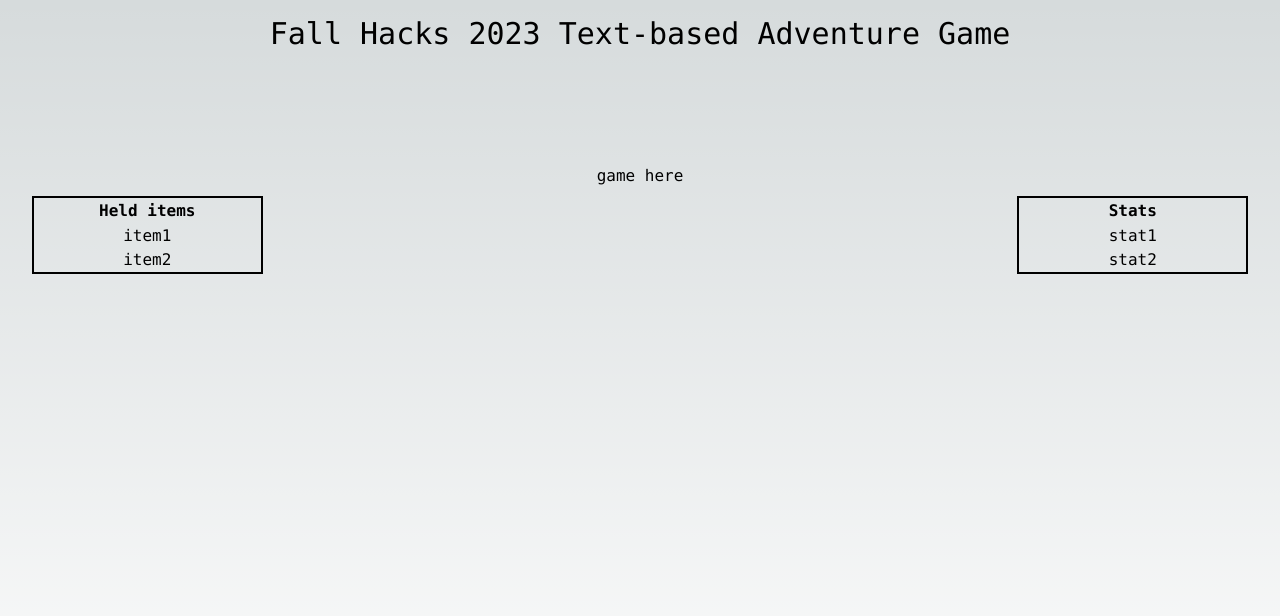
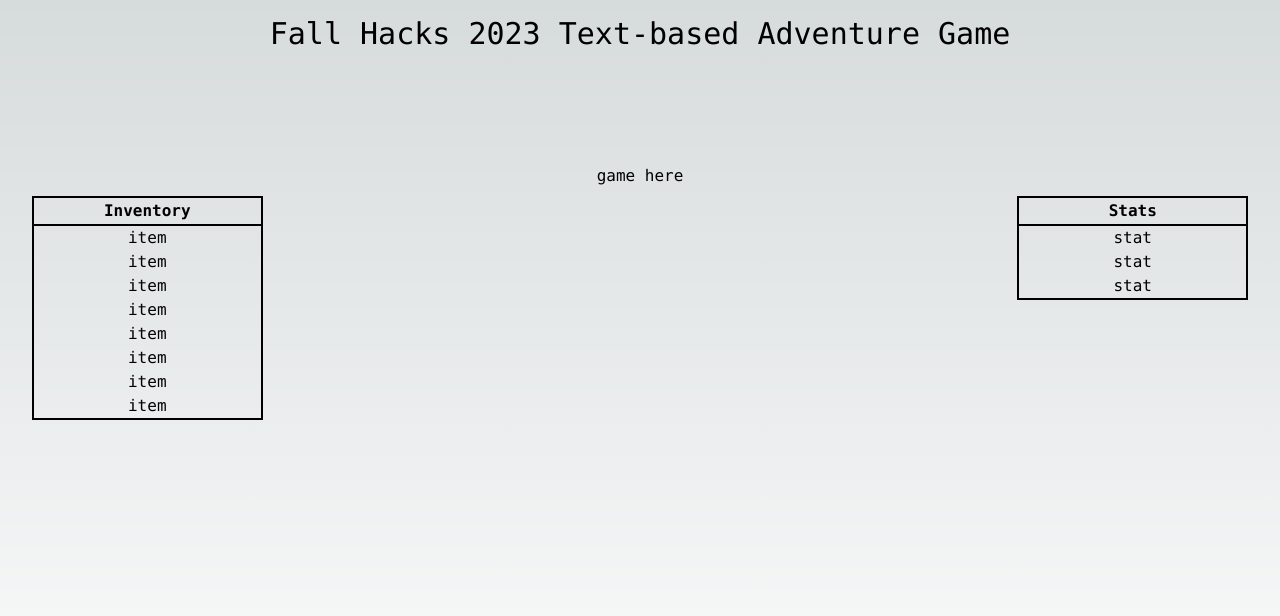
Before and after one commit to cameronlee101/fall-hacks-2023, a Next.js app: page / in a window 1280 px wide. Shown: the top 616 px of the page. Built offline with nearby package versions, Linux system fonts and the light colour scheme.

Commit message:
fixed inventory and stat tables

```diff
--- a/src/app/page.tsx
+++ b/src/app/page.tsx
@@ -55,21 +55,28 @@ export default function Home() {
         <h1 className="m-4 object-contain text-3xl flex justify-center">Fall Hacks 2023 Text-based Adventure Game</h1>
       </div>
       <div className="font-mono flex flex-row">
-        <table className="w-1/5 text-center border-2 border-black m-8">
-          <thead><th>Held items</th></thead>
+        <table className="w-1/5 text-center border-2 border-black m-8 h-1">
+          <thead><th className="border-2 border-black">Inventory</th></thead>
           <tbody>
-            <tr>item1</tr>
-            <tr>item2</tr>
+            <tr>item</tr>
+            <tr>item</tr>
+            <tr>item</tr>
+            <tr>item</tr>
+            <tr>item</tr>
+            <tr>item</tr>
+            <tr>item</tr>
+            <tr>item</tr>
           </tbody>
         </table>
         <div className="w-3/5">
           <p className="text-center">game here</p>
         </div>
-        <table className="w-1/5 text-center border-2 border-black m-8">
-          <thead><th>Stats</th></thead>
+        <table className="w-1/5 text-center border-2 border-black m-8 h-1">
+          <thead><th className="border-2 border-black">Stats</th></thead>
           <tbody>
-            <tr>stat1</tr>
-            <tr>stat2</tr>
+            <tr>stat</tr>
+            <tr>stat</tr>
+            <tr>stat</tr>
           </tbody>
         </table>
       </div>
```
